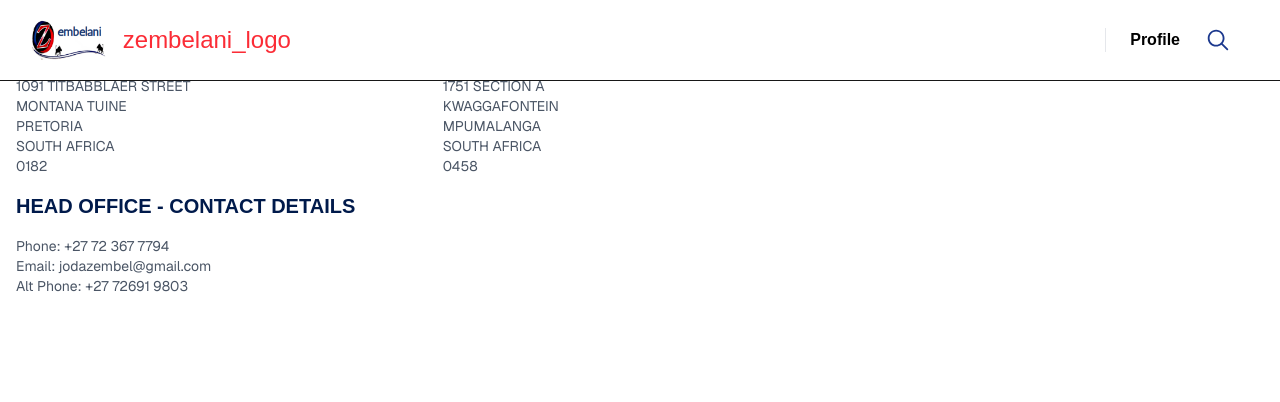
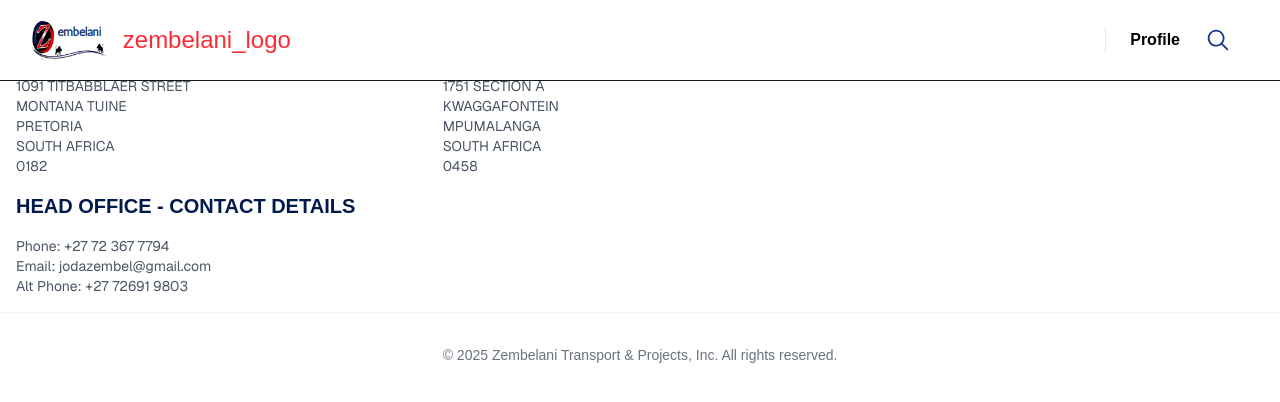
Before and after one commit to M9china/zembelani, a Next.js app: page / in a window 1280 px wide. Shown: the top 402 px of the page. Built offline with nearby package versions, Linux system fonts and the light colour scheme.

Commit message:
add copyright notice to Footer component

```diff
--- a/src/components/navigation/Footer.tsx
+++ b/src/components/navigation/Footer.tsx
@@ -47,6 +47,11 @@
           <Link href="tel: +27 72691 9803">Alt Phone: +27 72691 9803</Link>
         </div>
       </div>
+      <div className="border-t border-gray-100 py-8 text-center">
+          <p className="text-sm text-gray-500">
+            &copy; 2025 Zembelani Transport & Projects, Inc. All rights reserved.
+          </p>
+        </div>
     </footer>
   );
 };
```
